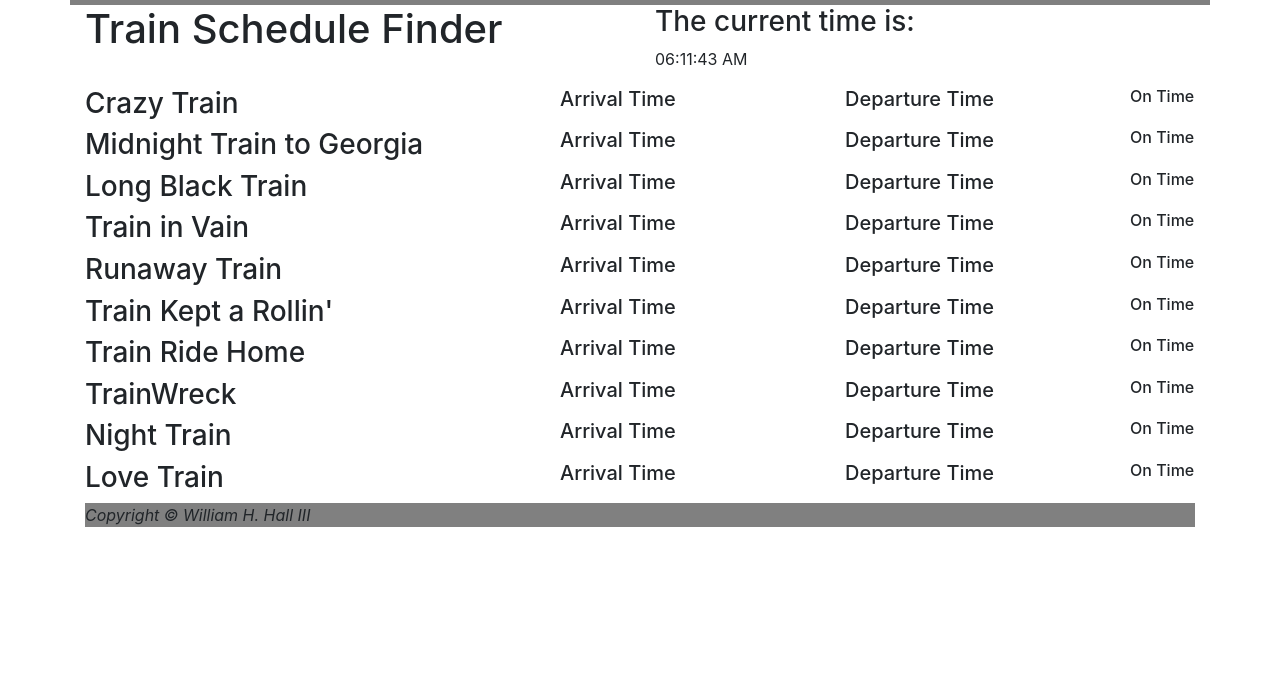
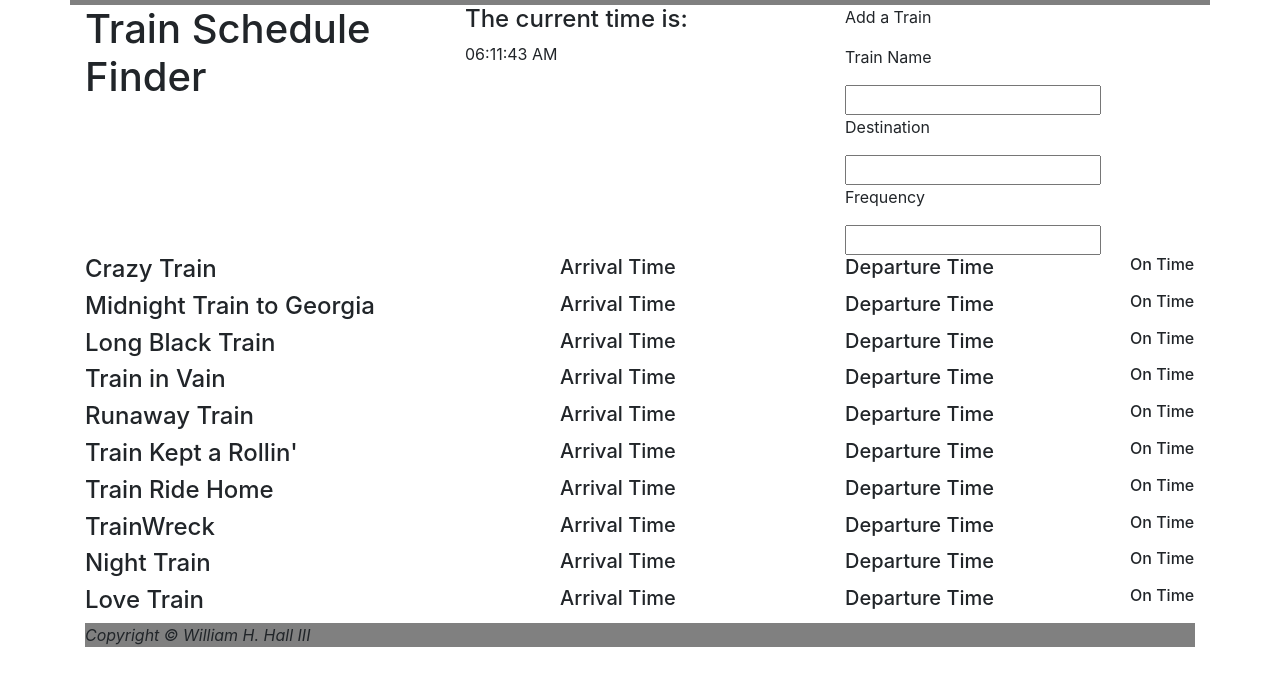
Before and after one commit to flyboy85749/Train-Scheduler, a website: page index.html in a window 1280 px wide. Shown: the part 119-800 px from the top of the page. Drawn offline with nearby package versions, Linux system fonts and the light colour scheme.

Commit message:
still working on getting admin modal working

```diff
--- a/assets/css/styles.css
+++ b/assets/css/styles.css
@@ -16,6 +16,12 @@ body {
     float: right;
 }
 
+.modal
+ {
+     position: absolute;
+     z-index: 1000;
+ }
+
 .footer {
     background-color: gray;
 }
--- a/index.html
+++ b/index.html
@@ -24,21 +24,30 @@
     </div>
 
 
-
-
-
     <div class="row">
       <div class="col">
         <h1>Train Schedule Finder</h1>
       </div>
       <div class="col">
-        <h3>The current time is:</h3>
+        <h4>The current time is:</h4>
         <p class="current-time"></p>
+      </div>
+      <div class="col">
+        <p>Add a Train</p>
+        <form>
+          <p>Train Name</p>
+          <input type="text" name="train-name" value=""/>
+          <p>Destination</p>
+          <input type="text" name="train-destination" value=""/>
+          <p>Frequency</p>
+          <input type="text" name="train-frequency" value=""/>
+
+        </form>
       </div>
     </div>
     <div class="row">
       <div class="col-5">
-        <h3>Crazy Train</h3>
+        <h4>Crazy Train</h4>
       </div>
       <div class="col-3">
         <h5>Arrival Time</h5>
@@ -56,7 +65,7 @@
     </div>
     <div class="row">
       <div class="col-5">
-        <h3>Midnight Train to Georgia</h3>
+        <h4>Midnight Train to Georgia</h4>
       </div>
       <div class="col-3">
         <h5>Arrival Time</h5>
@@ -76,7 +85,7 @@
     </div>
     <div class="row">
       <div class="col-5">
-        <h3>Long Black Train</h3>
+        <h4>Long Black Train</h4>
       </div>
       <div class="col-3">
         <h5>Arrival Time</h5>
@@ -93,7 +102,7 @@
     </div>
     <div class="row">
       <div class="col-5">
-        <h3>Train in Vain</h3>
+        <h4>Train in Vain</h4>
 
       </div>
       <div class="col-3">
@@ -111,7 +120,7 @@
     </div>
     <div class="row">
       <div class="col-5">
-        <h3>Runaway Train</h3>
+        <h4>Runaway Train</h4>
       </div>
       <div class="col-3">
         <h5>Arrival Time</h5>
@@ -128,7 +137,7 @@
     </div>
     <div class="row">
       <div class="col-5">
-        <h3>Train Kept a Rollin'</h3>
+        <h4>Train Kept a Rollin'</h4>
       </div>
       <div class="col-3">
         <h5>Arrival Time</h5>
@@ -145,7 +154,7 @@
     </div>
     <div class="row">
       <div class="col-5">
-      <h3>Train Ride Home</h3>
+      <h4>Train Ride Home</h4>
     </div>
     <div class="col-3">
         <h5>Arrival Time</h5>
@@ -162,7 +171,7 @@
     </div>
     <div class="row">
       <div class="col-5">
-      <h3>TrainWreck</h3>
+      <h4>TrainWreck</h4>
     </div>
     <div class="col-3">
         <h5>Arrival Time</h5>
@@ -179,7 +188,7 @@
     </div>
     <div class="row">
       <div class="col-5">
-      <h3>Night Train</h3>
+      <h4>Night Train</h4>
     </div>
      <div class="col-3">
         <h5>Arrival Time</h5>
@@ -196,7 +205,7 @@
   </div>
     <div class="row">
       <div class="col-5">
-      <h3>Love Train</h3>
+      <h4>Love Train</h4>
     </div>
     <div class="col-3">
         <h5>Arrival Time</h5>
@@ -214,9 +223,7 @@
     <div class="footer">
       <p><i class="fa fa-copyright" aria-hidden="true">Copyright &copy; William H. Hall III</i></p>
     </div>
-  <script src="https://code.jquery.com/jquery-3.3.1.slim.min.js"
-    integrity="sha384-q8i/X+965DzO0rT7abK41JStQIAqVgRVzpbzo5smXKp4YfRvH+8abtTE1Pi6jizo"
-    crossorigin="anonymous"></script>
+    <script src="https://cdnjs.cloudflare.com/ajax/libs/jquery/3.2.1/jquery.min.js"></script>
   <script src="https://cdnjs.cloudflare.com/ajax/libs/popper.js/1.14.7/umd/popper.min.js"
     integrity="sha384-UO2eT0CpHqdSJQ6hJty5KVphtPhzWj9WO1clHTMGa3JDZwrnQq4sF86dIHNDz0W1"
     crossorigin="anonymous"></script>
```
Also changed, not shown: assets/javascript/train.js (+22 -5 lines).
